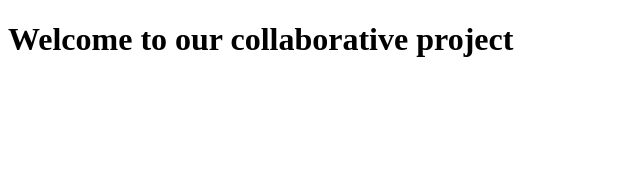
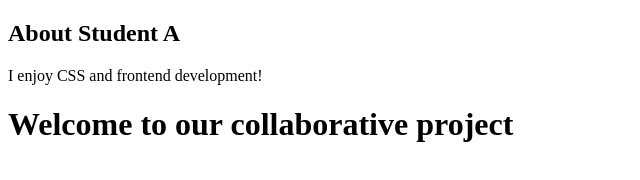
Before and after one commit to Ritesh00007/collab-webpage, a plain HTML site: page index.html in a window 1280 px wide. Shown: the whole page, without its empty margins (0-640 px from the left). Drawn offline with Linux system fonts and the light colour scheme.

Commit message:
Add Student A section

```diff
--- a/index.html
+++ b/index.html
@@ -1,4 +1,8 @@
 <!DOCTYPE html>
+<section></section>
+  <h2>About Student A</h2>
+  <p>I enjoy CSS and frontend development!</p>
+</section>
 <html>
 <head>
   <title>Collaboration Project</title>
```
